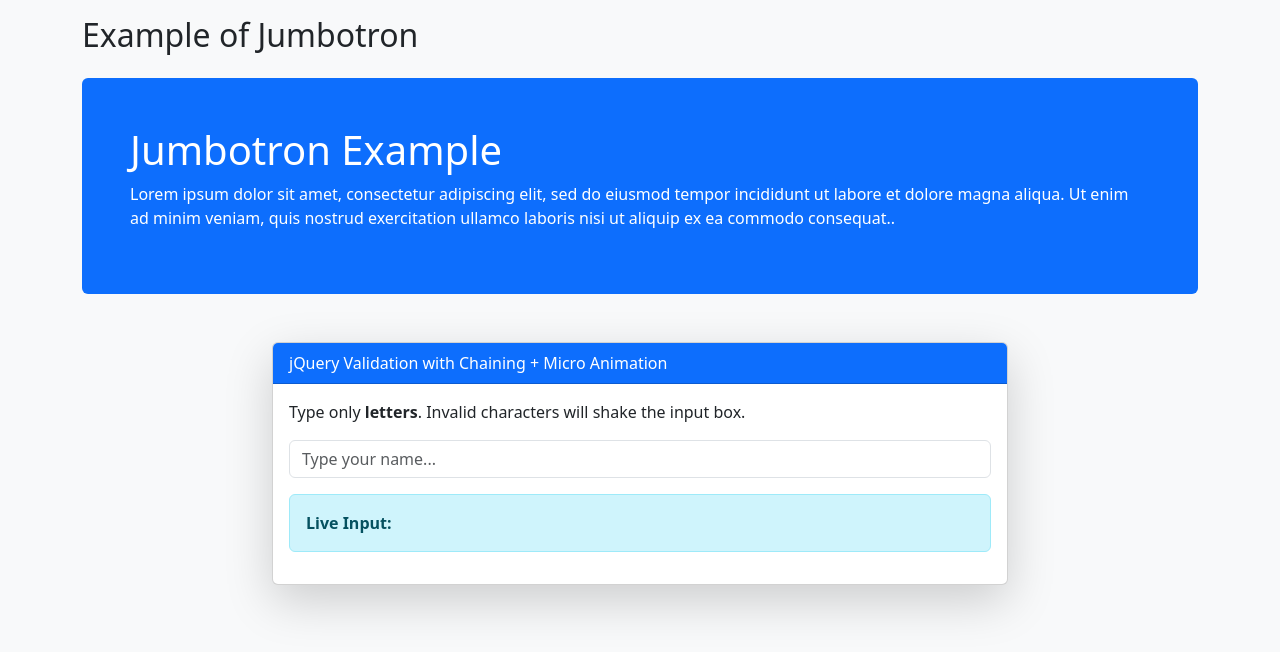
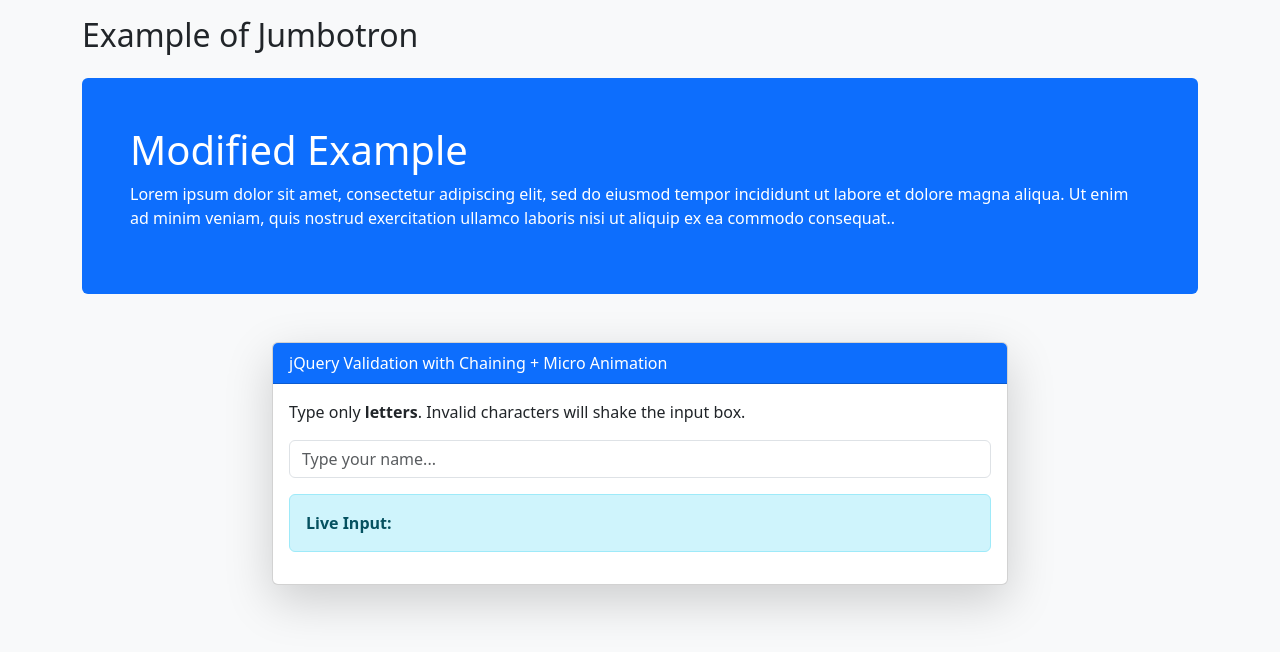
Before and after one commit to Jheria/webactivityOne, a plain HTML site: page index.html in a window 1280 px wide. Drawn offline with nearby package versions, Linux system fonts and the light colour scheme.

Commit message:
Modified index

```diff
--- a/index.html
+++ b/index.html
@@ -40,7 +40,7 @@
 <div class="container mt-3">
   <h2>Example of Jumbotron</h2>
   <div class="mt-4 p-5 bg-primary text-white rounded">
-    <h1>Jumbotron Example</h1>
+    <h1>Modified Example</h1>
     <p>Lorem ipsum dolor sit amet, consectetur adipiscing elit, sed do eiusmod tempor incididunt ut labore et dolore magna aliqua. Ut enim ad minim veniam, quis nostrud exercitation ullamco laboris nisi ut aliquip ex ea commodo consequat..</p>
   </div>
 </div>
```
